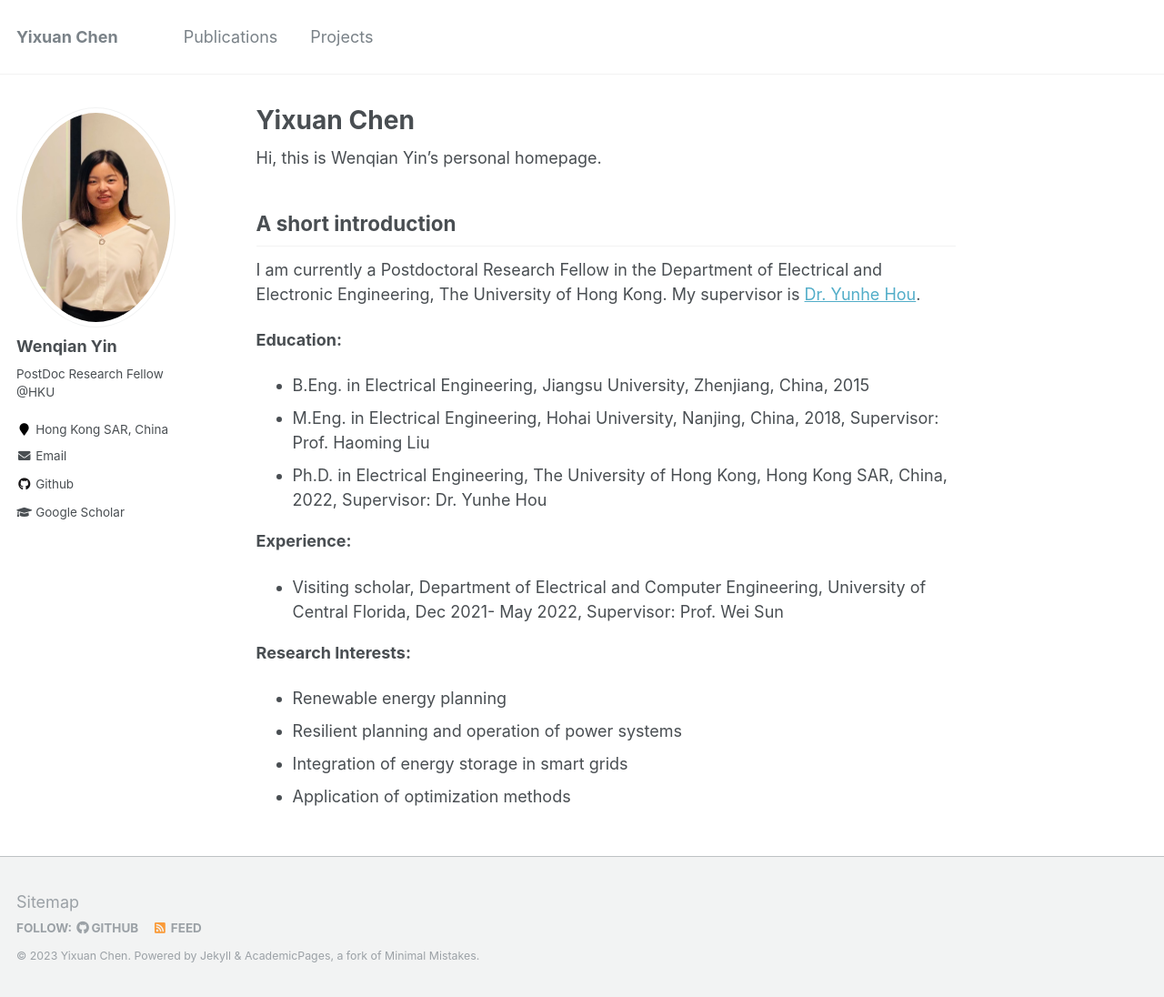
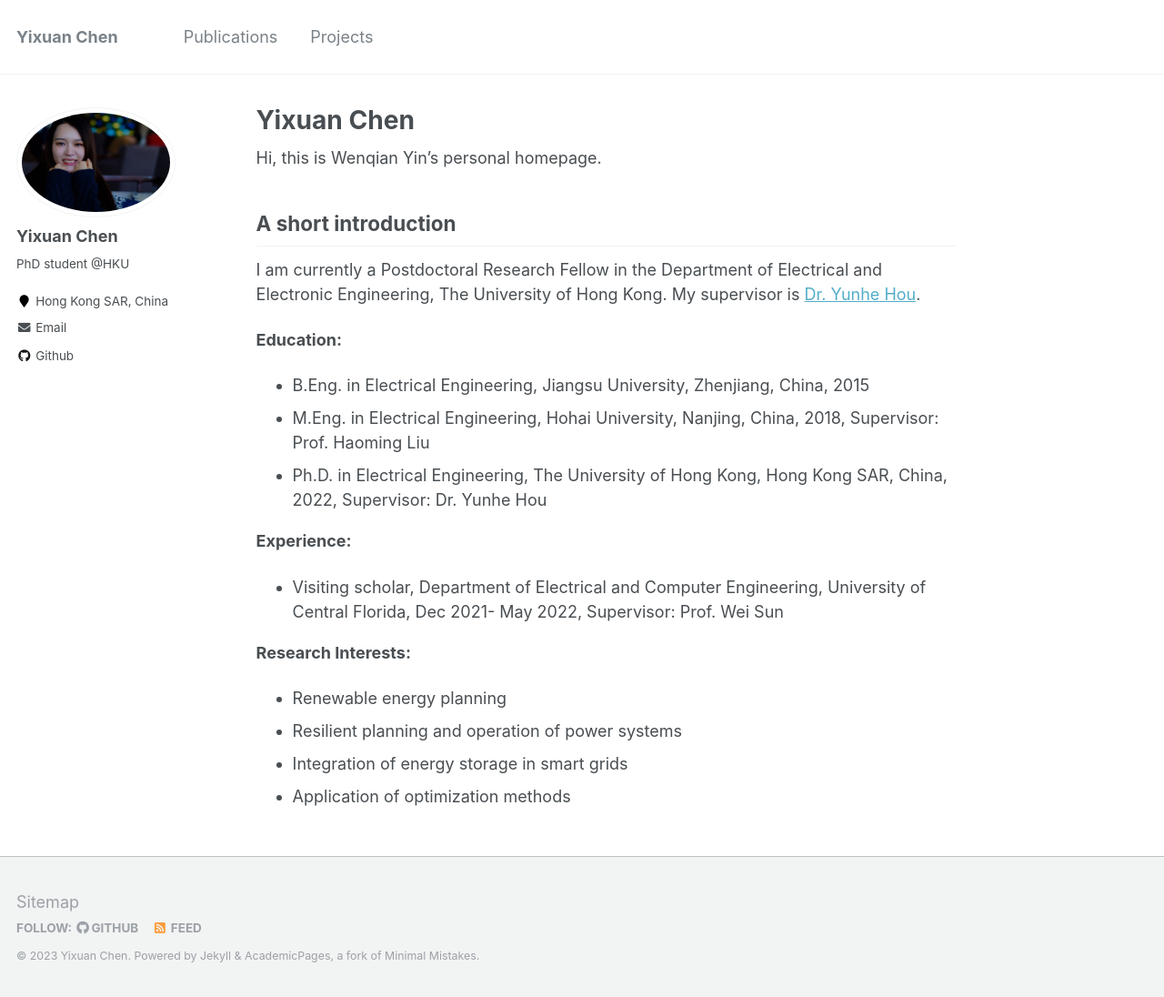
Before and after one commit to Yixuan-Chen0614/webpage-main, a Jekyll site: the page built from _pages/about.md, in a window 1280 px wide and 1096 px high. Shown: the whole window at 91% size. Built offline with Jekyll 4.4.1, drawn with Linux system fonts in a browser that asks for light colours.

Commit message:
Update _config.yml

```diff
--- a/_config.yml
+++ b/_config.yml
@@ -10,7 +10,7 @@ locale                   : "en-US"
 title                    : "Yixuan Chen"
 title_separator          : "-"
 name                     : &name "Yixuan Chen"
-description              : &description "PostDoc Fellow @HKU, Hong Kong SAR, China"
+description              : &description "PhD student @HKU, Hong Kong SAR, China"
 url                      : https://yixuan-chen0614.github.io/webpage-main/
 baseurl                  : "" # the subpath of your site, e.g. "/blog"
 repository               : "https://yixuan-chen0614.github.io/webpage-main/"
@@ -80,14 +80,14 @@ analytics:
 
 # Site Author
 author:
-  name             : "Wenqian Yin"
-  avatar           : "wqyin.jpg"
-  bio              : "PostDoc Research Fellow @HKU"
+  name             : "Yixuan Chen"
+  avatar           : "YixuanChen.jpg"
+  bio              : "PhD student @HKU"
   location         : "Hong Kong SAR, China"
   employer         :
   pubmed           : #"https://www.ncbi.nlm.nih.gov/pubmed/?term=john+snow"
-  googlescholar    : "https://scholar.google.com/citations?user=w-p37TgAAAAJ&hl=en"
-  email            : "wqyin@eee.hku.hk"
+  googlescholar    : #"https://scholar.google.com/citations?user=w-p37TgAAAAJ&hl=en"
+  email            : "yxchen@eee.hku.hk"
   researchgate     : #"https://www.researchgate.net/profile/Ze_Jiang3"
   publons          : #"https://publons.com/researcher/3963266/ze-jiang/"
   uri              :
@@ -97,7 +97,7 @@ author:
   flickr           :
   facebook         :
   foursquare       :
-  github           : "wenqianYIN"
+  github           : "Yixuan-Chen0614"
   google_plus      :
   keybase          :
   instagram        :
```
